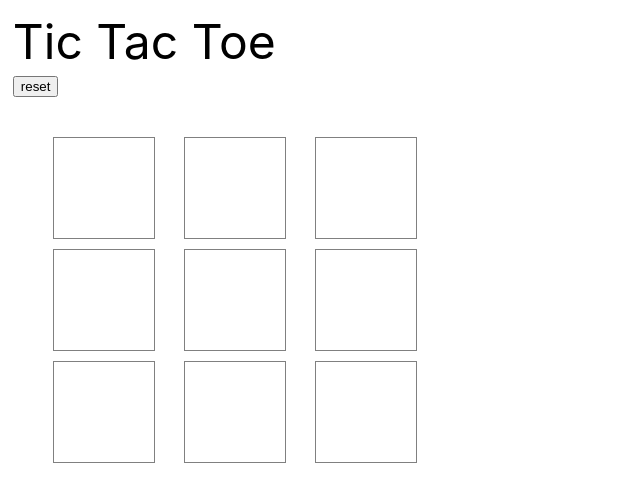
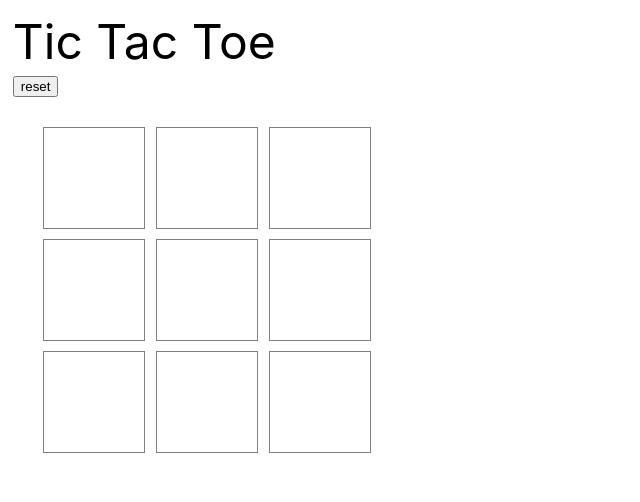
Before and after one commit to f0c1s/tic-tac-toe-in-react, a React (Create React App) app: page / in a window 1280 px wide. Shown: the top 502 px of the page, without its empty margins (0-640 px from the left). Built offline with nearby package versions, Linux system fonts and the light colour scheme.

Commit message:
changed grid width to pixels

```diff
--- a/src/features/grid/grid.css
+++ b/src/features/grid/grid.css
@@ -5,8 +5,7 @@
 }
 
 .grid {
-    min-width: 30vw;
-    padding: 10px;
+    min-width: 330px;
     display: grid;
     grid-template-columns: 1fr 1fr 1fr;
     grid-gap: 10px;
```
Also changed, not shown: package.json (+10 -1 lines), 1 other file (tests, documents, lock files or other folders).
